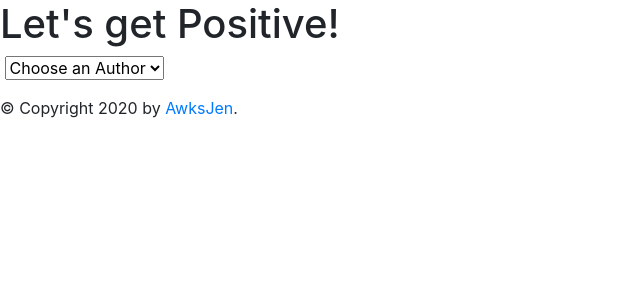
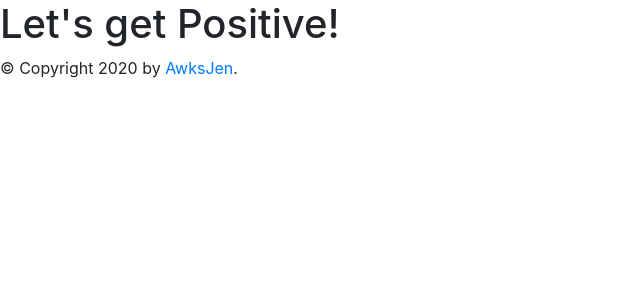
Before and after one commit to student-code-reviews/document-database, a Flask app: page / in a window 1280 px wide. Shown: the top 300 px of the page, without its empty margins (0-640 px from the left). Run offline with Flask 2, Linux system fonts and the light colour scheme; some libraries are stand-ins or nearby versions.

Commit message:
delete unworking dropdown menu

```diff
--- a/templates/index.html
+++ b/templates/index.html
@@ -5,12 +5,6 @@
 {% block header %}Let's get Positive!{% endblock %}
 
 {% block content %}
-        <p><label></label>
-          <select name="author" required>
-            <option value="" disabled selected hidden>Choose an Author</option>
-            <option value="davy_lewis" class="author" id="davy-lewis">davy lewis</option>
-            <option value="jem_castillo" class="author" id="jem-castillo">jem castillo</option>
-            <option value="gab_princess" class="author" id="gab-princess">gab princess</option>
-        </select></p>
+
 
 {% endblock %}
```
